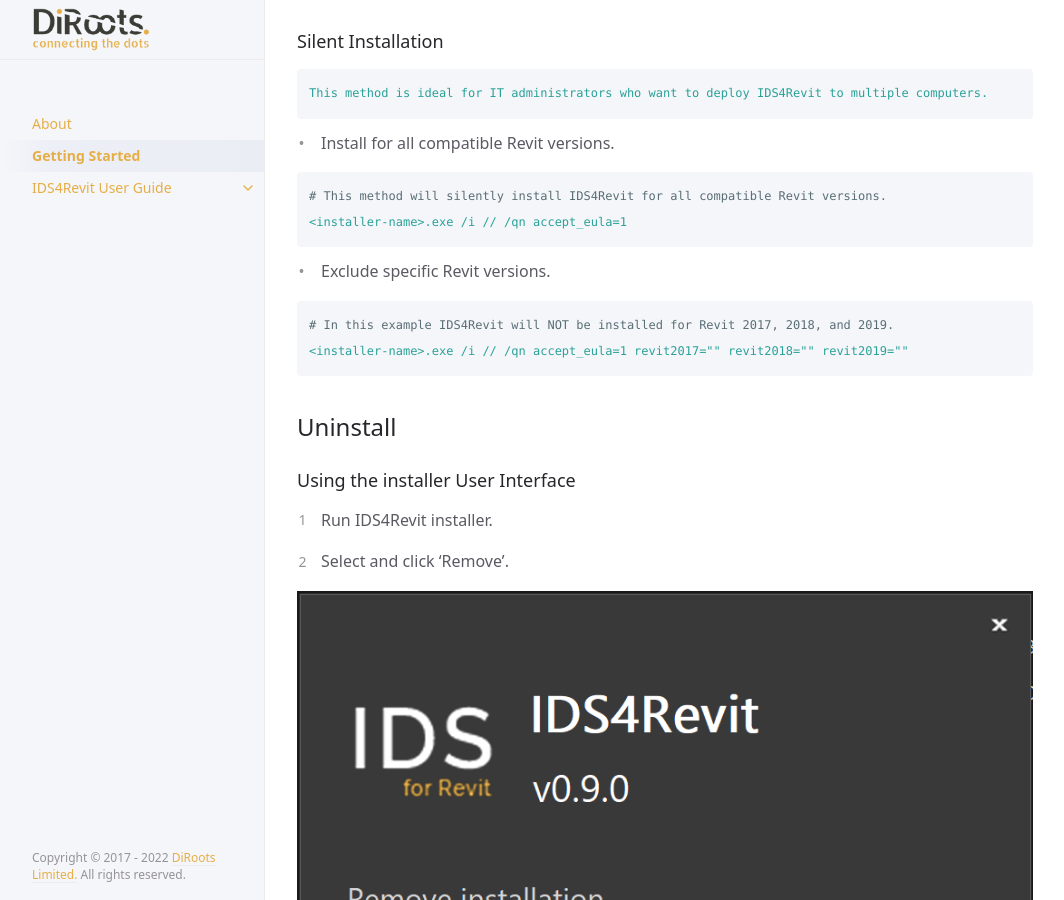
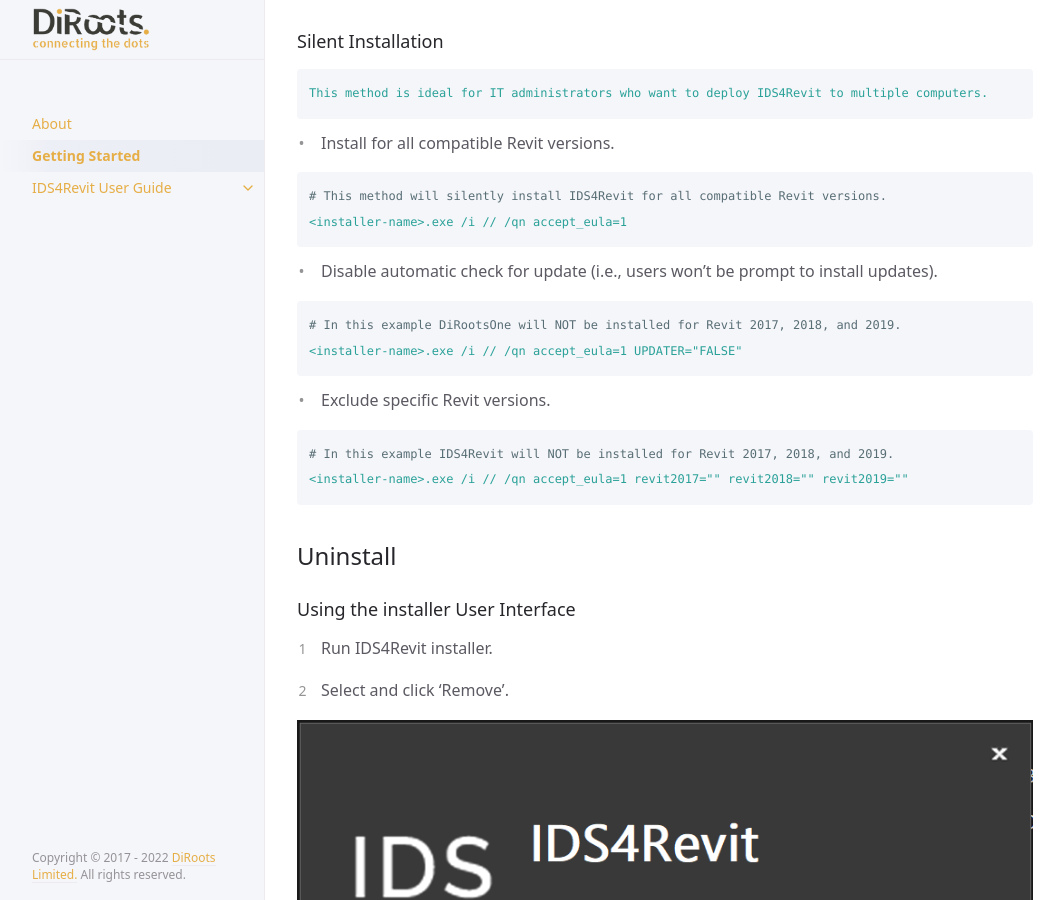
Before and after one commit to DiRoots-Limited/DiRoots.IDS4Revit.Releases, a Jekyll site: the page built from docs/getting-started.md, in a window 1280 px wide and 900 px high, scrolled down 2641 px. Shown: the whole window, without its empty margins (107-1171 px from the left). Built offline with Jekyll 4.4.1, drawn with Linux system fonts in a browser that asks for light colours.

Commit message:
add disable automatic update check in silent installation instructions

````diff
--- a/docs/getting-started.md
+++ b/docs/getting-started.md
@@ -55,6 +55,13 @@ This method is ideal for IT administrators who want to deploy IDS4Revit to multi
 ```yaml
 # This method will silently install IDS4Revit for all compatible Revit versions.
 <installer-name>.exe /i // /qn accept_eula=1
+```
+
+- Disable automatic check for update (i.e., users won't be prompt to install updates).
+
+```yaml
+# In this example DiRootsOne will NOT be installed for Revit 2017, 2018, and 2019.
+<installer-name>.exe /i // /qn accept_eula=1 UPDATER="FALSE"
 ```
 
 - Exclude specific Revit versions.
````
